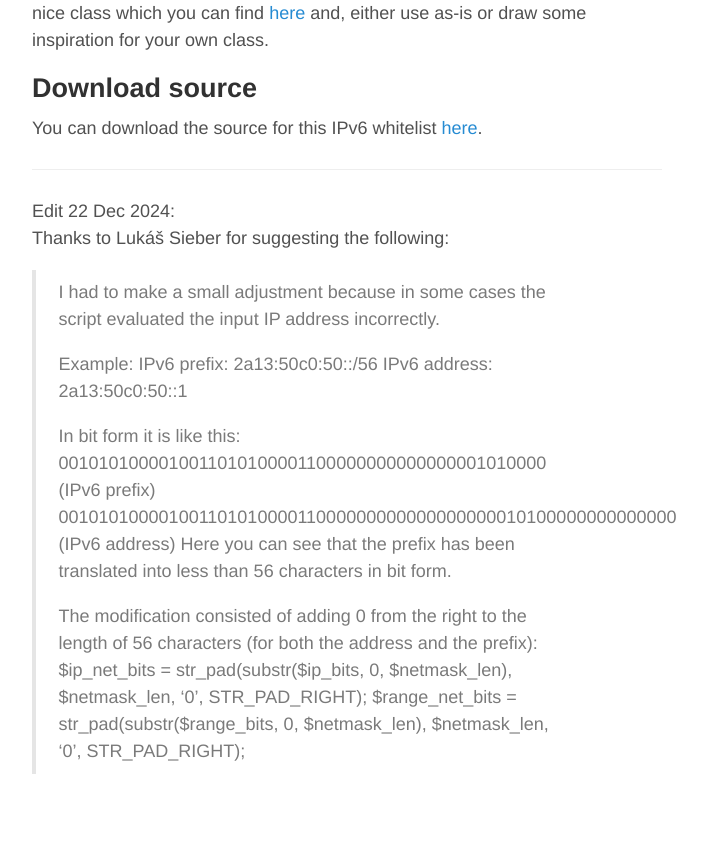
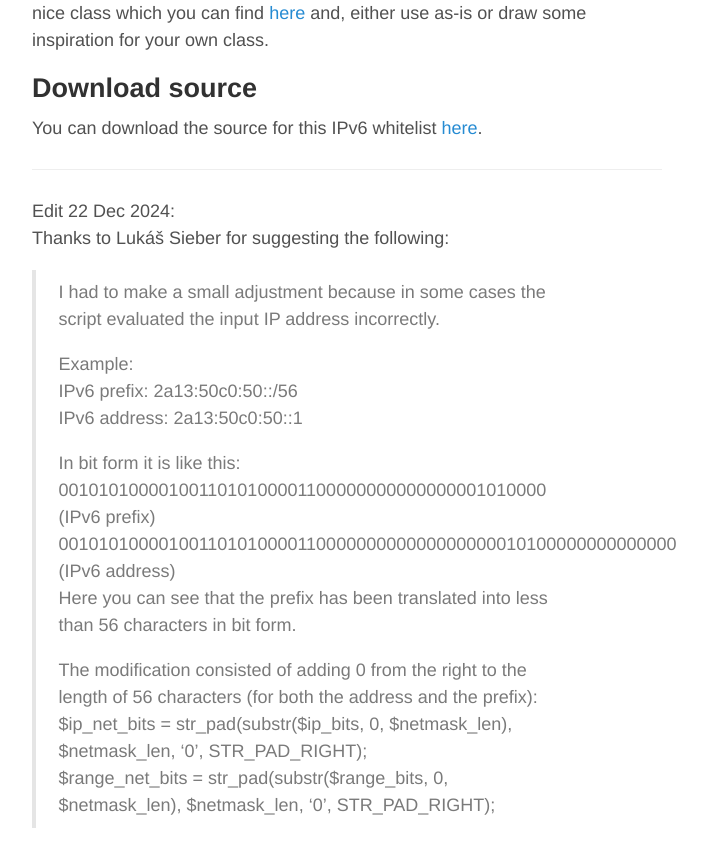
Before and after one commit to seymour7/seymour7.github.io, a Jekyll site: the page built from _posts/2015-11-11-php-whitelist.md, in a window 1280 px wide and 900 px high, scrolled down 4400 px. Shown: the top 867 px of the window, without its empty margins (293-1000 px from the left). Built offline with Jekyll 4.4.1, drawn with Linux system fonts in a browser that asks for light colours; before the commit the page ends 5246 px from its top, so only the background shows below that.

```diff
--- a/_posts/2015-11-11-php-whitelist.md
+++ b/_posts/2015-11-11-php-whitelist.md
@@ -177,15 +177,15 @@ Thanks to Lukáš Sieber for suggesting the following:
 
 > I had to make a small adjustment because in some cases the script evaluated the input IP address incorrectly.
 >
-> Example:
-> IPv6 prefix: 2a13:50c0:50::/56
+> Example:<br>
+> IPv6 prefix: 2a13:50c0:50::/56<br>
 > IPv6 address: 2a13:50c0:50::1
 >
-> In bit form it is like this:
-> 0010101000010011010100001100000000000000001010000 (IPv6 prefix)
-> 00101010000100110101000011000000000000000000010100000000000000 (IPv6 address)
+> In bit form it is like this:<br>
+> 0010101000010011010100001100000000000000001010000 (IPv6 prefix)<br>
+> 00101010000100110101000011000000000000000000010100000000000000 (IPv6 address)<br>
 > Here you can see that the prefix has been translated into less than 56 characters in bit form.
 >
-> The modification consisted of adding 0 from the right to the length of 56 characters (for both the address and the prefix):
-> $ip_net_bits = str_pad(substr($ip_bits, 0, $netmask_len), $netmask_len, '0', STR_PAD_RIGHT);
+> The modification consisted of adding 0 from the right to the length of 56 characters (for both the address and the prefix):<br>
+> $ip_net_bits = str_pad(substr($ip_bits, 0, $netmask_len), $netmask_len, '0', STR_PAD_RIGHT);<br>
 > $range_net_bits = str_pad(substr($range_bits, 0, $netmask_len), $netmask_len, '0', STR_PAD_RIGHT);
```
